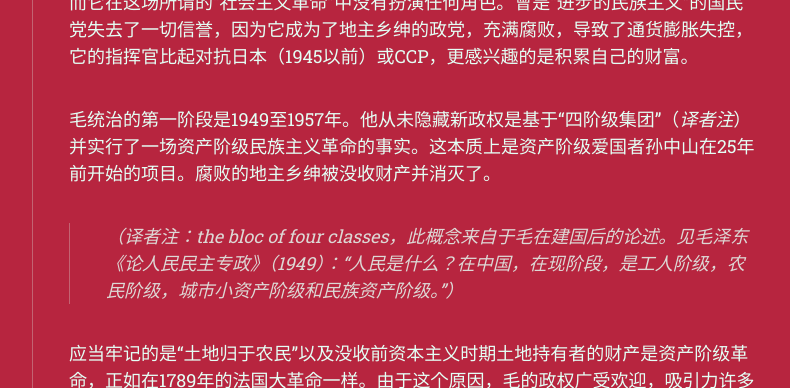
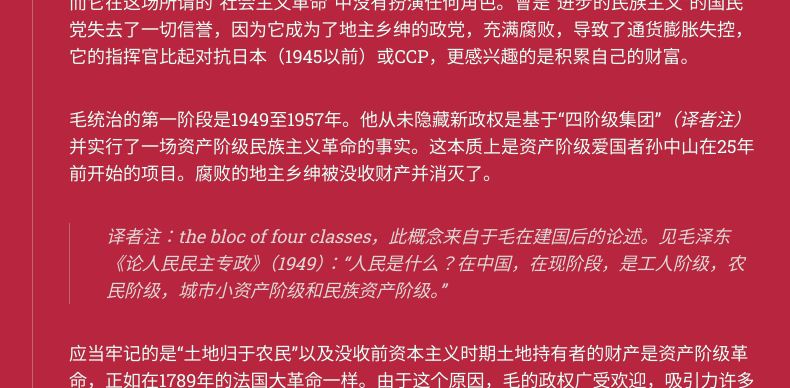
Before and after one commit to scatterdclouds/scatterdclouds.github.io, a Jekyll site: the page built from _posts/2024-12-12-goldner-notes.md, in a window 1280 px wide. Shown: the part 2686-3074 px from the top of the page, without its empty margins (357-1147 px from the left). Built offline with Jekyll 4.4.1, drawn with Linux system fonts in a browser that asks for light colours; nearby versions of some CDN libraries; some web fonts are replaced; comment, search, counter and statistics services are not loaded; some of the changed text lies outside the part shown.

```diff
--- a/_posts/2024-12-12-goldner-notes.md
+++ b/_posts/2024-12-12-goldner-notes.md
@@ -45,9 +45,9 @@ CCP的下一阶段是共产国际的所谓“第三阶段”，在一定程度
 
 1949年，毛的农民军队完全征服了中国。中国工人阶级在1927年前曾是该政党的基础，而它在这场所谓的“社会主义革命”中没有扮演任何角色。曾是“进步的民族主义”的国民党失去了一切信誉，因为它成为了地主乡绅的政党，充满腐败，导致了通货膨胀失控，它的指挥官比起对抗日本（1945以前）或CCP，更感兴趣的是积累自己的财富。
 
-毛统治的第一阶段是1949至1957年。他从未隐藏新政权是基于“四阶级集团”（*译者注*）并实行了一场资产阶级民族主义革命的事实。这本质上是资产阶级爱国者孙中山在25年前开始的项目。腐败的地主乡绅被没收财产并消灭了。
+毛统治的第一阶段是1949至1957年。他从未隐藏新政权是基于“四阶级集团”*（译者注）* 并实行了一场资产阶级民族主义革命的事实。这本质上是资产阶级爱国者孙中山在25年前开始的项目。腐败的地主乡绅被没收财产并消灭了。
 
-> （译者注：the bloc of four classes，此概念来自于毛在建国后的论述。见毛泽东《论人民民主专政》（1949）：“人民是什么？在中国，在现阶段，是工人阶级，农民阶级，城市小资产阶级和民族资产阶级。”）
+> 译者注：the bloc of four classes，此概念来自于毛在建国后的论述。见毛泽东《论人民民主专政》（1949）：“人民是什么？在中国，在现阶段，是工人阶级，农民阶级，城市小资产阶级和民族资产阶级。”
 
 应当牢记的是“土地归于农民”以及没收前资本主义时期土地持有者的财产是资产阶级革命，正如在1789年的法国大革命一样。由于这个原因，毛的政权广受欢迎，吸引力许多并非共产主义者的海外华人回去协助重建国家。一些“进步的资本家”被留下继续经营他们的工厂。在此前30年的混乱过后，这样的稳定是一股新鲜空气。人民解放军还介入了朝鲜战争，帮助金日成对抗美国与联合国的力量。但需要注意到，朝鲜战争是两个冷战集团间的战争的一部分，并且1953年后金在北朝鲜实现的是另一场“打着红旗的资产阶级革命”，以把土地归还给农民为原则。（北朝鲜随后成为了第一个无产阶级世袭君主政权，现在沿袭到了第三代。）
 
@@ -69,9 +69,9 @@ CCP的下一阶段是共产国际的所谓“第三阶段”，在一定程度
 
 因此，1958年，毛在国内发动了所谓的“大跃进”，试图通过让全国各地的农民参与小型工业“后院”生产，取代苏联式的重工业。农民被迫加入“人民公社”，为在10-15年内赶上资本主义西方的经济水平而劳作。所有锅碗瓢盆和家传宝物都被熔炼在后院的小窑里以生产钢铁，工作节奏让人窒息。其结果是农民的劳动力被耗尽而荒废了庄稼种植，导致在1960到1961年间饿死了大约一千到两千万人的饥荒。[6]
 
-大跃进的灾难也是对毛在CCP内部的地位的一记重击。它体现了一种牺牲实际物质条件的极端唯意志主义，这一向是毛的思想特征，正如他“在人民的白纸上画图”的名言（某些马克思主义者！）（*译者注*）。[7]以刘少奇和邓小平为核心的受苏联影响的技术官僚基本上把毛架空成了一个象征性的傀儡，由于太重要而不能直接清洗，但剥夺了所有实质权力。因此而划定了在几年后成为“文化大革命”的战线。
+大跃进的灾难也是对毛在CCP内部的地位的一记重击。它体现了一种牺牲实际物质条件的极端唯意志主义，这一向是毛的思想特征，正如他“在人民的白纸上画图”的名言（某些马克思主义者！）。*（译者注）*[7]以刘少奇和邓小平为核心的受苏联影响的技术官僚基本上把毛架空成了一个象征性的傀儡，由于太重要而不能直接清洗，但剥夺了所有实质权力。因此而划定了在几年后成为“文化大革命”的战线。
 
-> （译者注：见毛泽东于1958年1月28日在最高国务会议上的讲话：我们的国家是又穷又白，穷者一无所有，白者一张白纸，穷是好的，好革命，白做什么都可以，做文章，画图样，一张白纸好做文章。）
+> 译者注：见毛泽东于1958年1月28日在最高国务会议上的讲话：“我们的国家是又穷又白，穷者一无所有，白者一张白纸，穷是好的，好革命，白做什么都可以，做文章，画图样，一张白纸好做文章。”
 
 “文化大革命”是毛东山再起的尝试。[8]它是CCP顶层的派系斗争，全国各地的数百万大学和高中学生被发动起来攻击“修正主义”，让毛重新掌权。这一过程杀死了数万人并摧毁了数百万人的生活，但事件的真正原因，即这场派系斗争以及此前对毛的边缘化，却总是在宣传中被隐去。[9]中国被抛向可以说是比斯大林权力巅峰时期规模更大的意识形态漩涡。数百万受过教育的人，包括技术人员和科学家，由于“修正主义”的嫌疑（或者只是受害于个人恩怨）而被派往农村（“上山下乡”）“接受贫下中农的再教育”，这实际上涉及毁灭性的强迫劳动，其中许多人被迫劳动致死。“政治挂帅”，由党内理论家而非外科医生指导中国医院内的医疗手术——后果是可以预见的。城市里的学校关闭了三年——尽管在农村没有（1966-1969）——而年轻人离开高中和大学校园，在全国各地奔走，羞辱甚至杀害由毛一派指定为“修正主义者”和“刘少奇走资派”的人（刘少奇本人在狱中因病去世）。经济崩溃了。在1978年，邓小平重获权力时（他在文革期间也从事过艰苦的下乡劳动），中国的人均农业生产并不比1949年更高。
 
```
